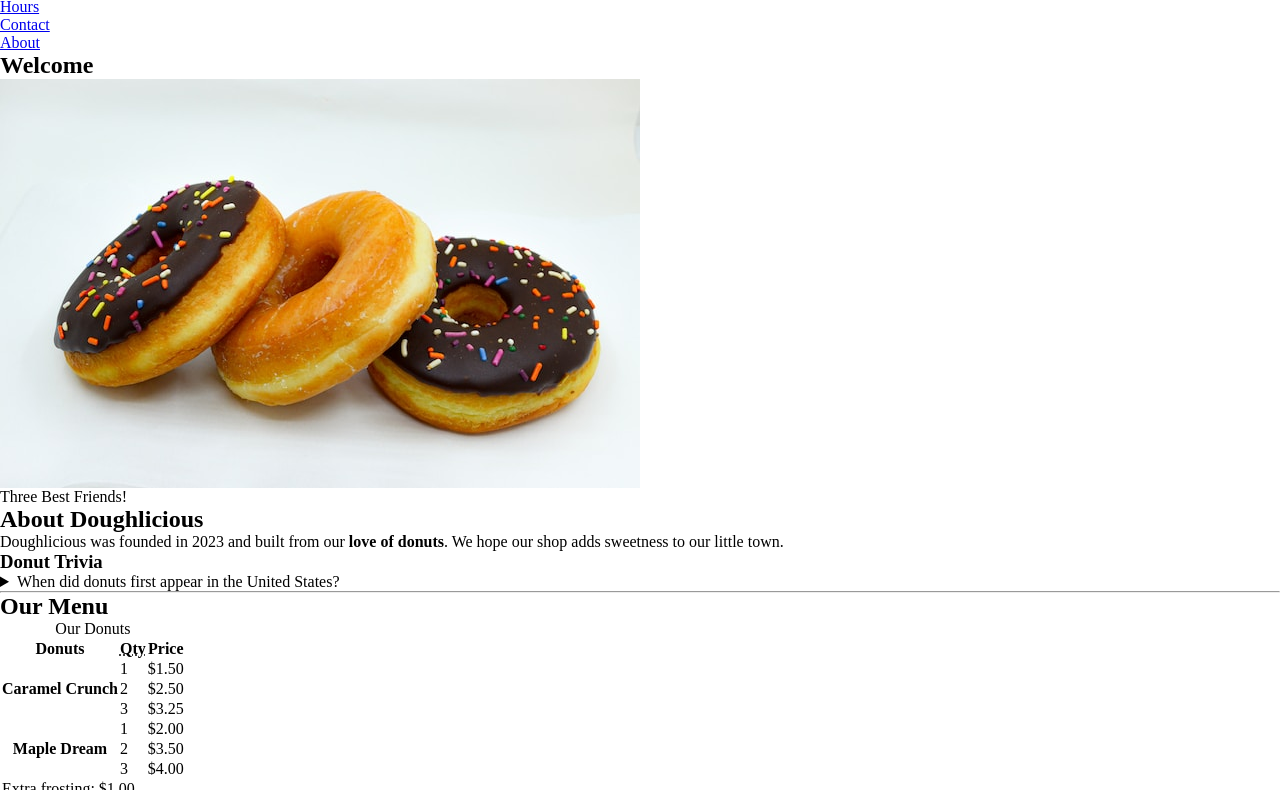
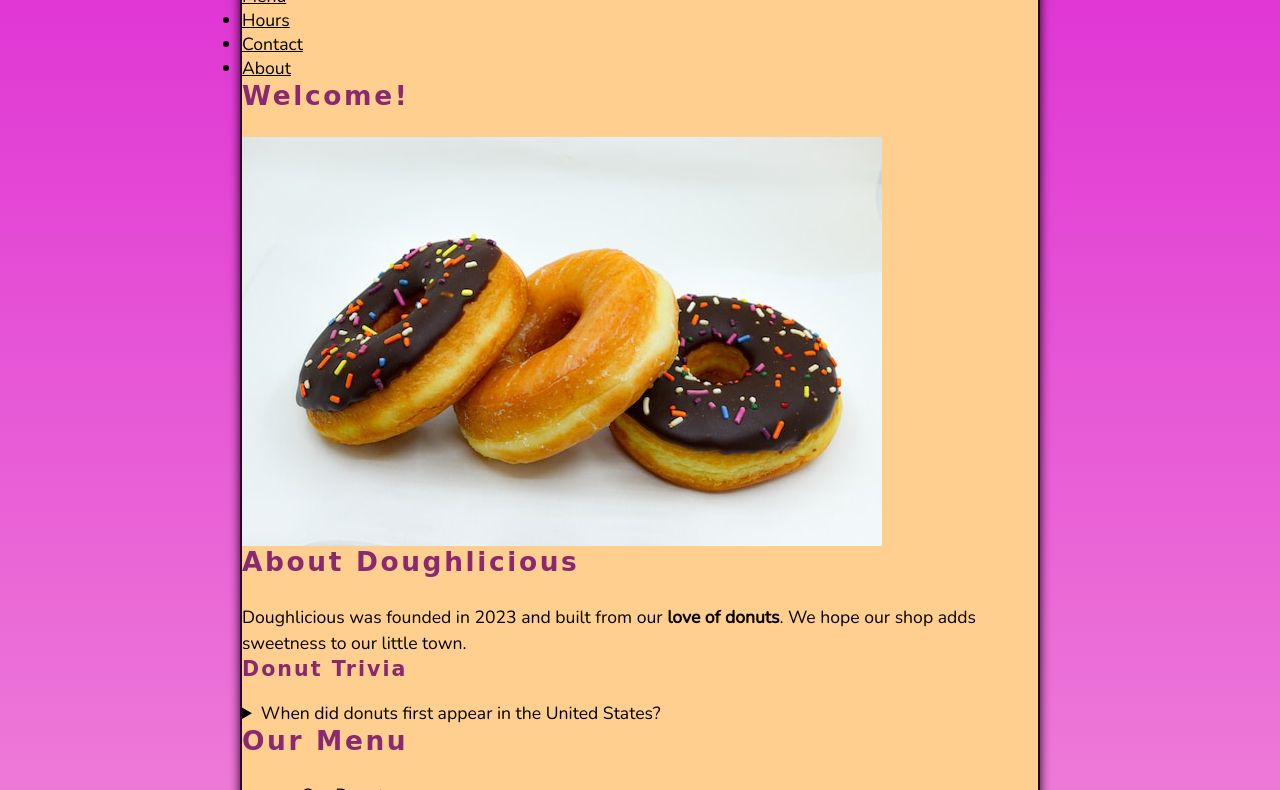
Before and after one commit to ricardobvicentini/donut-shop-project, a plain HTML site: page index.html in a window 1280 px wide. Shown: the part 57-847 px from the top of the page. Drawn offline with nearby package versions, Linux system fonts and the light colour scheme; a web font is replaced by a local one.

Commit message:
Finish General Properties

```diff
--- a/estilos/style.css
+++ b/estilos/style.css
@@ -1,12 +1,6 @@
 @charset "UTF-8";
 
-@import url('https://fonts.googleapis.com/css2?family=Fugaz+One&family=Nunito&display=swap');
-
-/*
-ffcf8f - yellow
-f291d8 - pink
-df32d4 - purple
-*/
+@import url('https://fonts.googleapis.com/css2?family=Chango&family=Nunito&display=swap');
 
 /* RESET */
 
@@ -29,3 +23,92 @@ button,
 textarea {
     font: inherit;
 }
+
+/* VARIABLES */
+
+:root {
+    /* Fonts */
+    --FF: 'Nunito', sans-serif;
+    --FF-HEADINGS: 'Chango', cursive;
+    --FS: clamp(1rem, 2.2vh, 1.5rem);
+
+    /* Colors */
+    --BG-COLOR: #df32d4;
+    --BG-FADE: #f291d8;
+    --BG-IMAGE: linear-gradient(to bottom, var(--BG-COLOR), var(--BG-FADE));
+    --BG-BODY: #ffcf8f;
+    --BORDER-COLOR: #240221;
+    --HIGHLIGHT-COLOR: #8a2970;
+    --LINK-COLOR: #000;
+    --LINK-HOVER: hsla(0, 0%, 0%, 0.6);
+    --LINK-ACTIVE: var(--HIGHLIGHT-COLOR);
+
+    /* Borders */
+    --BORDERS: 2px solid var(--BORDER-COLOR);
+}
+
+/* UTILITY CLASSES */
+
+.offscreen {
+    position: absolute;
+    left: -10000px
+}
+
+.nowrap {
+    white-space: nowrap;
+}
+
+.center {
+    text-align: center;
+}
+
+/* GENERAL STYLES */
+
+html {
+    scroll-behavior: smooth;
+    font-size: var(--FS);
+    font-family: var(--FF);
+    background-color: var(--BG-COLOR);
+    background-image: var(--BG-IMAGE);
+}
+
+body {
+    background-color: var(--BG-BODY);
+    min-height: 100vh;
+    max-width: 800px;
+    margin: 0 auto;
+    border-left: var(--BORDERS);
+    border-right: var(--BORDERS);
+    box-shadow: 0 0 10px var(--BORDER-COLOR);
+}
+
+h1,
+h2,
+h3 {
+    font-family: var(--FF-HEADINGS);
+    letter-spacing: 0.1em;
+    color: var(--BORDER-COLOR);
+}
+
+h2,
+h3 {
+    color: var(--HIGHLIGHT-COLOR);
+    margin-bottom: 1em;
+}
+
+p {
+    line-height: 1.5;
+}
+
+a:any-link {
+    color: var(--LINK-COLOR);
+}
+
+a:hover,
+a:focus-visible {
+    color: var(--LINK-HOVER);
+}
+
+a:active {
+    color: var(--LINK-ACTIVE);
+}
--- a/index.html
+++ b/index.html
@@ -24,7 +24,7 @@
     <main>
 
         <section class="hero">
-            <h2 class="hero__h2">Welcome</h2>
+            <h2 class="hero__h2">Welcome!</h2>
                 <figure>
                     <img src="imagens/img2.jpg" alt="Three donuts." title="Three delicious donuts." width="640" height="409">
                     <figcaption class="offscreen">Three Best Friends!</figcaption>
@@ -45,7 +45,7 @@
                 </details>
             </aside>
 
-            <hr>
+
 
             <article id="menu">
                 <h2>Our Menu</h2>
@@ -95,7 +95,7 @@
                 <p><a href="#">Back to top</a></p>
             </article>
     </main>
-        <hr>
+
     <footer>
         <p>Copyright &copy; Doughlicious</p>
     </footer>
```
